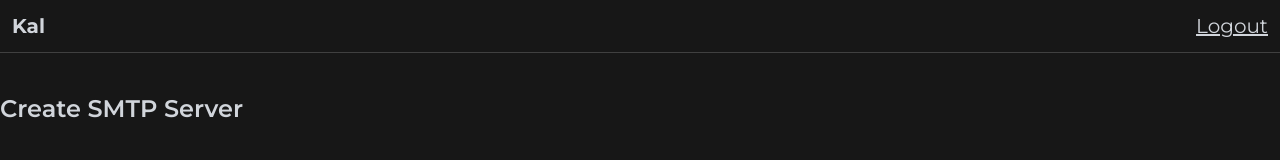
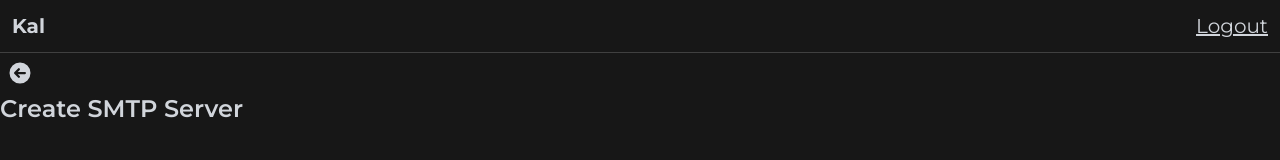
Before and after one commit to tanayvk/Kal, a React (Vite) app in the folder frontend/: page /create-smtp in a window 1280 px wide. Shown: the top 160 px of the page. Built offline with nearby package versions, Linux system fonts and the light colour scheme; sample sign-in values are in the browser's storage.

Commit message:
feat(ui): back button

```diff
--- a/frontend/src/components/Page.jsx
+++ b/frontend/src/components/Page.jsx
@@ -1,18 +1,28 @@
 import { Suspense } from "react";
 import { ErrorBoundary } from "react-error-boundary";
 import { useEffect } from "react";
+import { ArrowLeftCircleIcon } from "@heroicons/react/16/solid";
 
 import { setPageTitle } from "@/stores/page";
 import CircularProgress from "@/components/CircularProgress";
 import Error from "@/components/Error";
+import { Link } from "react-router-dom";
 
-const Page = ({ title, children }) => {
+const Page = ({ title, children, back }) => {
   useEffect(() => {
     setPageTitle(title);
   }, []);
 
   return (
-    <div className="flex-grow flex flex-col">
+    <div className="flex-grow flex flex-col relative">
+      {
+        <Link
+          to={back?.url || "/dashboard"}
+          className="absolute p-2 flex items-center cursor-pointer link"
+        >
+          <ArrowLeftCircleIcon className="size-6" />
+        </Link>
+      }
       <div className="flex-grow flex justify-center pt-10">
         <div className="space-y-10 container px-4 md:px-0 lg:max-w-[1280px]">
           {title && <h1 className="font-semibold text-2xl">{title}</h1>}
--- a/frontend/src/routes/create-email.jsx
+++ b/frontend/src/routes/create-email.jsx
@@ -33,6 +33,7 @@ const CreateEmail = () => {
   return (
     <Page
       title={`Create ${isTemplate ? "Template" : "Email"}: Choose a Template`}
+      back={{ url: isTemplate ? "/templates" : "/emails" }}
     >
       {loading && <CircularProgress height="h-64" />}
       {!loading &&
--- a/frontend/src/routes/create-list.jsx
+++ b/frontend/src/routes/create-list.jsx
@@ -3,7 +3,7 @@ import EditList from "@/components/EditList";
 
 const CreateList = () => {
   return (
-    <Page title="Create List">
+    <Page title="Create List" back={{ url: "/lists" }}>
       <EditList />
     </Page>
   );
--- a/frontend/src/routes/create-sender.jsx
+++ b/frontend/src/routes/create-sender.jsx
@@ -3,7 +3,7 @@ import EditSender from "@/components/EditSender";
 
 const CreateSender = () => {
   return (
-    <Page title="Create Sender">
+    <Page title="Create Sender" back={{ url: "/senders" }}>
       <EditSender />
     </Page>
   );
--- a/frontend/src/routes/create-smtp.jsx
+++ b/frontend/src/routes/create-smtp.jsx
@@ -3,7 +3,7 @@ import EditSMTP from "@/components/EditSMTP";
 
 const CreateSMTP = () => {
   return (
-    <Page title="Create SMTP Server">
+    <Page title="Create SMTP Server" back={{ url: "/smtp" }}>
       <EditSMTP />
     </Page>
   );
--- a/frontend/src/routes/edit-email.jsx
+++ b/frontend/src/routes/edit-email.jsx
@@ -16,6 +16,7 @@ const Edit = () => {
   const { id } = useParams();
   return (
     <Page
+      back={{ url: "/emails", title: "Emails" }}
       actions={[
         <a
           onClick={() => navigate(`/emails/${id}/send`)}
--- a/frontend/src/routes/edit-list.jsx
+++ b/frontend/src/routes/edit-list.jsx
@@ -12,7 +12,7 @@ function List() {
 
 const CreateList = () => {
   return (
-    <Page title="Edit List">
+    <Page title="Edit List" back={{ url: "/lists", title: "Lists" }}>
       <List />
     </Page>
   );
--- a/frontend/src/routes/edit-sender.jsx
+++ b/frontend/src/routes/edit-sender.jsx
@@ -12,7 +12,7 @@ function Sender() {
 
 const CreateSender = () => {
   return (
-    <Page title="Create Sender">
+    <Page title="Create Sender" back={{ title: "Senders", url: "/senders" }}>
       <Sender />
     </Page>
   );
--- a/frontend/src/routes/edit-smtp.jsx
+++ b/frontend/src/routes/edit-smtp.jsx
@@ -12,7 +12,7 @@ function SMTP() {
 
 const Edit = () => {
   return (
-    <Page title="Edit SMTP Server">
+    <Page title="Edit SMTP Server" back={{ title: "SMTP", url: "/smtp" }}>
       <SMTP />
     </Page>
   );
```
